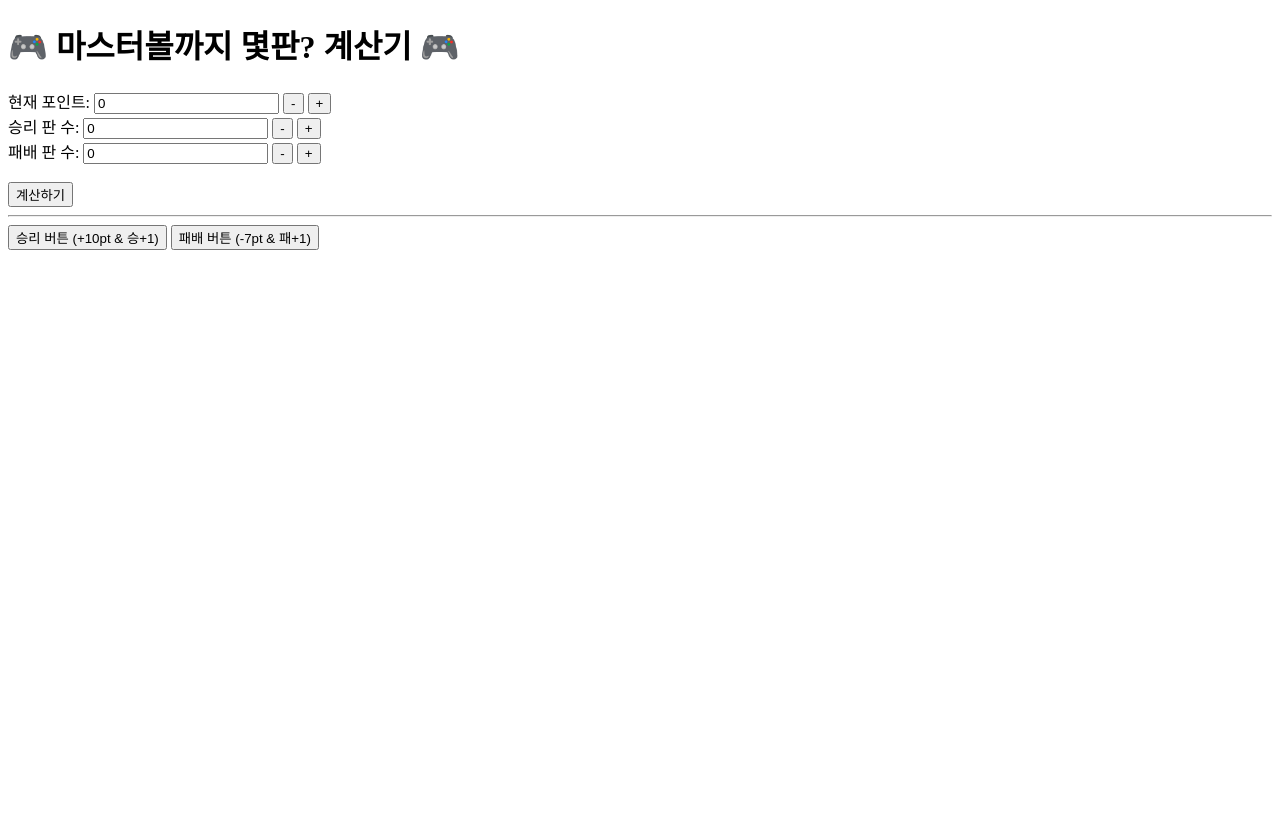
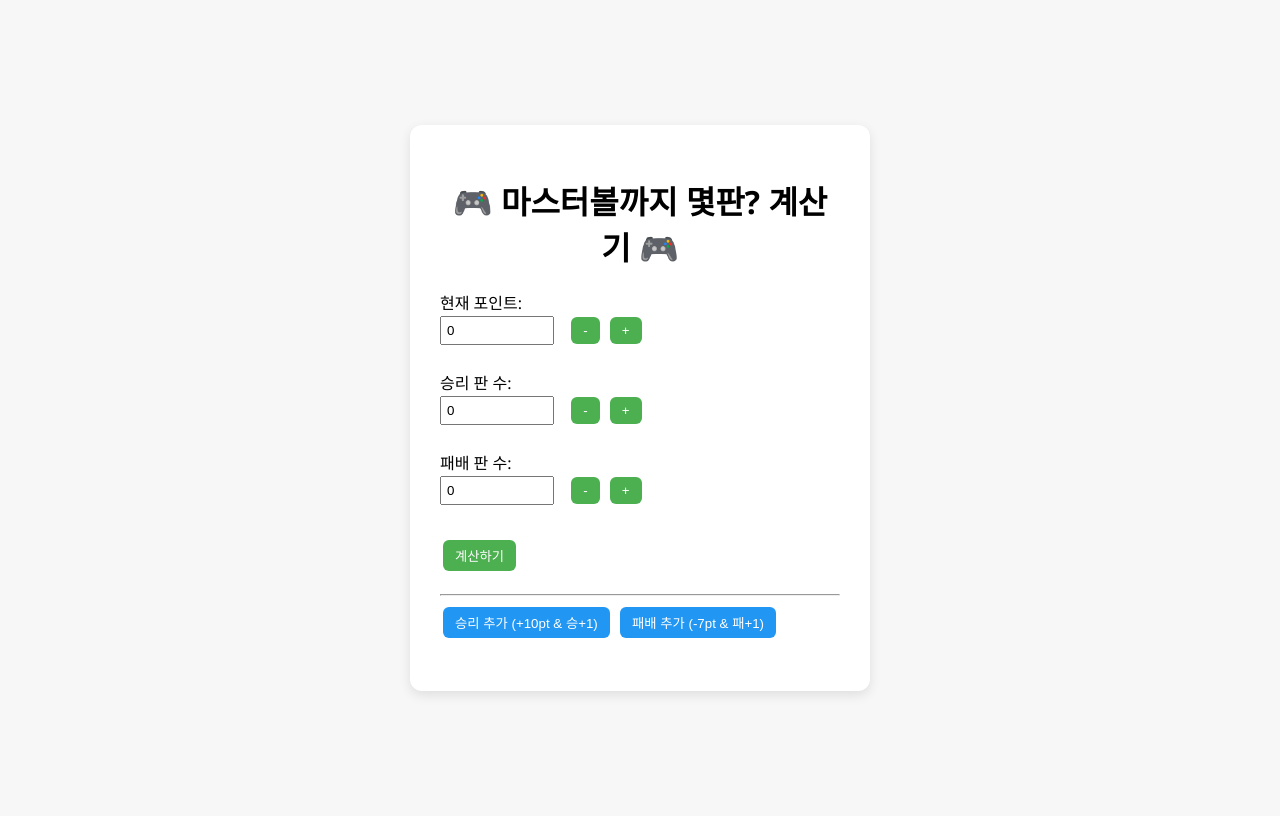
Before and after one commit to Happy-Bees/masterball_calc, a Flask app: page / in a window 1280 px wide. Before the commit the page ends 250 px from the top, so only its background shows below. Run offline with Flask 3, Linux system fonts and the light colour scheme.

Commit message:
디자인 수정

```diff
--- a/templates/index.html
+++ b/templates/index.html
@@ -3,25 +3,77 @@
 <head>
     <meta charset="UTF-8">
     <title>마스터볼까지 몇판?</title>
+    <style>
+        body {
+            font-family: 'Segoe UI', sans-serif;
+            background-color: #f7f7f7;
+            display: flex;
+            justify-content: center;
+            align-items: center;
+            height: 100vh;
+        }
+        .container {
+            background: white;
+            padding: 30px;
+            border-radius: 12px;
+            box-shadow: 0 4px 12px rgba(0, 0, 0, 0.1);
+            width: 400px;
+        }
+        h1, h3 {
+            text-align: center;
+        }
+        form {
+            margin-bottom: 20px;
+        }
+        label {
+            display: block;
+            margin-top: 15px;
+        }
+        input[type="number"] {
+            width: 100px;
+            padding: 5px;
+            margin: 0 10px 10px 0;
+        }
+        button {
+            padding: 6px 12px;
+            margin: 3px;
+            border: none;
+            border-radius: 6px;
+            background-color: #4CAF50;
+            color: white;
+            cursor: pointer;
+        }
+        button:hover {
+            background-color: #45a049;
+        }
+        .secondary-btn {
+            background-color: #2196F3;
+        }
+        .secondary-btn:hover {
+            background-color: #1976D2;
+        }
+    </style>
 </head>
 <body>
+    <div class="container">
         <h1>🎮 마스터볼까지 몇판? 계산기 🎮</h1>
         <form method="POST">
             <label>현재 포인트:</label>
             <input type="number" name="current" value="{{ current }}" required>
             <button type="submit" name="adjust" value="current-1">-</button>
-        <button type="submit" name="adjust" value="current+1">+</button><br>
+            <button type="submit" name="adjust" value="current+1">+</button>
 
             <label>승리 판 수:</label>
             <input type="number" name="win" value="{{ win }}" required>
             <button type="submit" name="adjust" value="win-1">-</button>
-        <button type="submit" name="adjust" value="win+1">+</button><br>
+            <button type="submit" name="adjust" value="win+1">+</button>
 
             <label>패배 판 수:</label>
             <input type="number" name="lose" value="{{ lose }}" required>
             <button type="submit" name="adjust" value="lose-1">-</button>
-        <button type="submit" name="adjust" value="lose+1">+</button><br><br>
+            <button type="submit" name="adjust" value="lose+1">+</button>
 
+            <br><br>
             <button type="submit">계산하기</button>
         </form>
 
@@ -36,8 +88,9 @@
             <input type="hidden" name="current" value="{{ current }}">
             <input type="hidden" name="win" value="{{ win }}">
             <input type="hidden" name="lose" value="{{ lose }}">
-        <button type="submit" name="adjust" value="win-btn">승리 버튼 (+10pt & 승+1)</button>
-        <button type="submit" name="adjust" value="lose-btn">패배 버튼 (-7pt & 패+1)</button>
+            <button class="secondary-btn" type="submit" name="adjust" value="win-btn">승리 추가 (+10pt & 승+1)</button>
+            <button class="secondary-btn" type="submit" name="adjust" value="lose-btn">패배 추가 (-7pt & 패+1)</button>
         </form>
+    </div>
 </body>
 </html>
```
Lines whose indentation alone changed are shown as unchanged.
